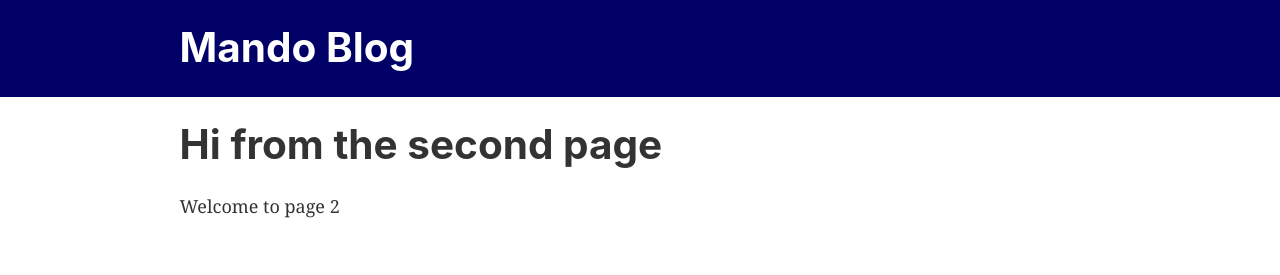
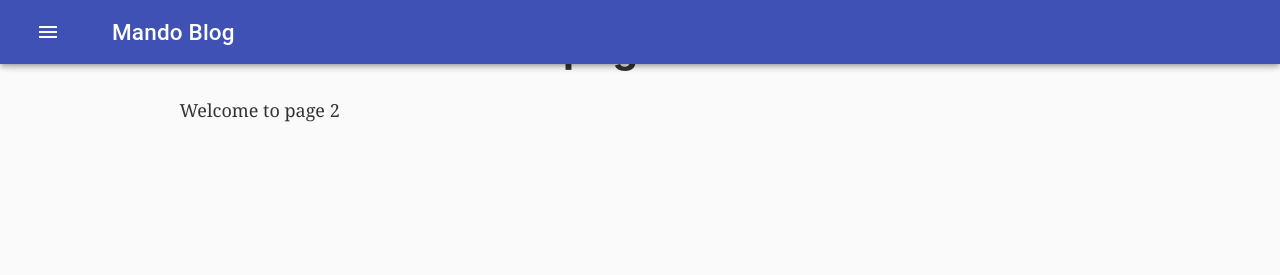
Before and after one commit to abhi-test-org/mando-blog, a Gatsby site: page /page-2 in a window 1280 px wide. Built offline with nearby package versions, Linux system fonts and the light colour scheme; Gatsby itself is replaced by a stand-in of ours.

Commit message:
Added Material toolbar with expandable persistent drawer
Need to find ideal way to ensure content is shifted down below the appbar

```diff
--- a/gatsby-config.js
+++ b/gatsby-config.js
@@ -9,6 +9,12 @@ module.exports = {
       options: {
         name: `images`,
         path: `${__dirname}/src/images`,
+      },
+    },
+    {
+      resolve: `@wapps/gatsby-plugin-material-ui`,
+      options: {
+        // Add any options here
       },
     },
     'gatsby-transformer-sharp',
@@ -25,6 +31,7 @@ module.exports = {
         icon: 'src/images/kirby.png', // This path is relative to the root of the site.
       },
     },
+
     // this (optional) plugin enables Progressive Web App + Offline functionality
     // To learn more, visit: https://gatsby.app/offline
     // 'gatsby-plugin-offline',
--- a/package.json
+++ b/package.json
@@ -4,7 +4,10 @@
   "version": "1.0.0",
   "author": "Kyle Mathews <mathews.kyle@gmail.com>",
   "dependencies": {
+    "@material-ui/core": "^3.5.1",
+    "@wapps/gatsby-plugin-material-ui": "^1.1.0",
     "gatsby": "^2.0.19",
+    "gatsby-cli": "^2.4.5",
     "gatsby-image": "^2.0.15",
     "gatsby-plugin-manifest": "^2.0.5",
     "gatsby-plugin-offline": "^2.0.11",
@@ -12,6 +15,7 @@
     "gatsby-plugin-sharp": "^2.0.12",
     "gatsby-source-filesystem": "^2.0.4",
     "gatsby-transformer-sharp": "^2.1.4",
+    "material-design-icons": "^3.0.1",
     "react": "^16.5.1",
     "react-dom": "^16.5.1",
     "react-helmet": "^5.2.0",
--- a/src/components/header.js
+++ b/src/components/header.js
@@ -1,115 +1,185 @@
 import React, { Component } from 'react'
-import { Link } from 'gatsby'
+import PropTypes from 'prop-types';
+import classNames from 'classnames';
+import { withStyles } from '@material-ui/core/styles';
+import Drawer from '@material-ui/core/Drawer';
+import AppBar from '@material-ui/core/AppBar';
+import Toolbar from '@material-ui/core/Toolbar';
+import Typography from '@material-ui/core/Typography';
+import IconButton from '@material-ui/core/IconButton';
+import Icon from '@material-ui/core/Icon';
+import CssBaseline from '@material-ui/core/CssBaseline';
+import Divider from '@material-ui/core/Divider';
+import List from '@material-ui/core/List';
+import ListItem from '@material-ui/core/ListItem';
+import ListItemIcon from '@material-ui/core/ListItemIcon';
+import ListItemText from '@material-ui/core/ListItemText';
+
+// This implementation follows the design for the "Persistent Drawer" at https://material-ui.com/demos/drawers/
+
+const drawerWidth = 240;
+
+const styles = theme => ({
+  root: {
+    display: 'flex',
+  },
+  appBar: {
+    transition: theme.transitions.create(['margin', 'width'], {
+      easing: theme.transitions.easing.sharp,
+      duration: theme.transitions.duration.leavingScreen,
+    }),
+  },
+  appBarShift: {
+    width: `calc(100% - ${drawerWidth}px)`,
+    marginLeft: drawerWidth,
+    transition: theme.transitions.create(['margin', 'width'], {
+      easing: theme.transitions.easing.easeOut,
+      duration: theme.transitions.duration.enteringScreen,
+    }),
+  },
+  menuButton: {
+    marginLeft: 12,
+    marginRight: 20,
+  },
+  hide: {
+    display: 'none',
+  },
+  drawer: {
+    width: drawerWidth,
+    flexShrink: 0,
+  },
+  drawerPaper: {
+    width: drawerWidth,
+  },
+  drawerHeader: {
+    display: 'flex',
+    alignItems: 'center',
+    padding: '0 8px',
+    ...theme.mixins.toolbar,
+    justifyContent: 'flex-end',
+  },
+  content: {
+    flexGrow: 1,
+    padding: theme.spacing.unit * 3,
+    transition: theme.transitions.create('margin', {
+      easing: theme.transitions.easing.sharp,
+      duration: theme.transitions.duration.leavingScreen,
+    }),
+    marginLeft: -drawerWidth,
+  },
+  contentShift: {
+    transition: theme.transitions.create('margin', {
+      easing: theme.transitions.easing.easeOut,
+      duration: theme.transitions.duration.enteringScreen,
+    }),
+    marginLeft: 0,
+  },
+});
 
 class Header extends Component {
 
   constructor( props ) {
     super(props)
     this.state = {
-      hovered: false,
+      open: false,
     }
   }
 
-  // It's important to read "state" instead of "this.state" (TODO: Find out why this is - https://reactjs.org/docs/faq-state.html)
-  setTitleHoveredText() {
+  handleDrawerOpen = () => {
     this.setState((state) => {
-      return {  hovered: state.hovered = true }
-    })
-  }
+      return {open: state.open = true} }
+    );
+  };
 
-  setTitleNonHoveredText() {
+  handleDrawerClose = () => {
     this.setState((state) => {
-      return {  hovered: state.hovered = false }
-    })
-  }
+      return {open: state.open = false} }
+    );
+  };
 
-  // Describes the header rendered when state.hovered is true
-  renderHoveredHeader() {
+  render() {
+
+    const { classes, theme } = this.props;
+    const { open } = this.state;
+
     return(
       <div
+        className={classes.root}
         style={{
           background: this.props.backgroundColor,
           marginBottom: '1.45rem',
         }}
       >
-        <div
-          style={{
-            margin: '0 auto',
-            maxWidth: 960,
-            padding: '1.45rem 1.0875rem',
+        <CssBaseline />
+
+        {/* App Bar */}
+        <AppBar
+          position="fixed"
+          className={classNames(classes.appBar, {
+            [classes.appBarShift]: open,
+          })}>
+          <Toolbar disableGutters={!open}>
+            <IconButton className={classes.menuButton} color="inherit" aria-label="Menu">
+              <Icon
+                color="inherit"
+                aria-label="Open drawer"
+                onClick={this.handleDrawerOpen}
+                className={classNames(classes.menuButton, open && classes.hide)}>
+                  menu
+              </Icon>
+            </IconButton>
+            <Typography variant="h6" color="inherit">
+              {this.props.siteTitle}
+            </Typography>
+          </Toolbar>
+        </AppBar>
+
+        {/* Drawer */}
+        <Drawer
+          className={classes.drawer}
+          variant="persistent"
+          anchor="left"
+          open={open}
+          classes={{
+            paper: classes.drawerPaper,
           }}
         >
-          <h1
-          style={{ margin: 0 }}>
-            <Link
-              onMouseEnter={() => this.setTitleHoveredText() }
-              onMouseLeave={() => this.setTitleNonHoveredText() }
-              to="/"
-              style={{
-                color: '#AAAAAA',
-                textDecoration: 'none',
-              }}
-            >
-              {this.props.siteTitle}
-            </Link>
-          </h1>
-        </div>
+          <div className={classes.drawerHeader}>
+            <IconButton onClick={this.handleDrawerClose}>
+              <Icon > chevron_left </Icon>
+            </IconButton>
+          </div>
+          <Divider />
+          {/* <List>
+            {['Inbox', 'Starred', 'Send email', 'Drafts'].map((text, index) => (
+              <ListItem button key={text}>
+                <ListItemIcon>{index % 2 === 0 ? <Icon > inbox </Icon> : <Icon > mail </Icon>}</ListItemIcon>
+                <ListItemText primary={text} />
+              </ListItem>
+            ))}
+          </List>
+          <Divider />
+          <List>
+            {['All mail', 'Trash', 'Spam'].map((text, index) => (
+              <ListItem button key={text}>
+                <ListItemIcon>{index % 2 === 0 ? <Icon > inbox </Icon> : <Icon > mail </Icon>}</ListItemIcon>
+                <ListItemText primary={text} />
+              </ListItem>
+            ))}
+          </List> */}
+        </Drawer>
+
+
       </div>
     )
 
   }
 
-  // Describes the header rendered when state.hovered is false
-  renderNonHoveredHeader() {
-    return(
-      <div
-          style={{
-            background: this.props.backgroundColor,
-            marginBottom: '1.45rem',
-          }}
-        >
-          <div
-            style={{
-              margin: '0 auto',
-              maxWidth: 960,
-              padding: '1.45rem 1.0875rem',
-            }}
-          >
-            <h1
-            style={{ margin: 0 }}>
-              <Link
-                onMouseEnter={() => this.setTitleHoveredText() }
-                onMouseLeave={() => this.setTitleNonHoveredText() }
-                to="/"
-                style={{
-                  color: 'white',
-                  textDecoration: 'none',
-                }}
-              >
-                {this.props.siteTitle}
-              </Link>
-            </h1>
-          </div>
-        </div>
-    )
-  }
-
-  render() {
-
-    const isHovered = this.state.hovered;
-
-    if ( isHovered ) {
-      return(
-        this.renderHoveredHeader()
-      )
-    } else {
-      return(
-        this.renderNonHoveredHeader()
-      )
-    }
-
-  }
-
 }
 
-export default Header
+Header.propTypes = {
+  classes: PropTypes.object.isRequired,
+  theme: PropTypes.object.isRequired,
+};
+
+export default withStyles(styles)(Header);
--- a/src/components/layout.js
+++ b/src/components/layout.js
@@ -19,6 +19,7 @@ const Layout = ({ children }) => (
     `}
     render={data => (
       <>
+        <link href="https://fonts.googleapis.com/icon?family=Material+Icons" rel="stylesheet"/>
         <Helmet
           title={data.site.siteMetadata.title}
           meta={[
```
Also changed, not shown: 1 other file.
